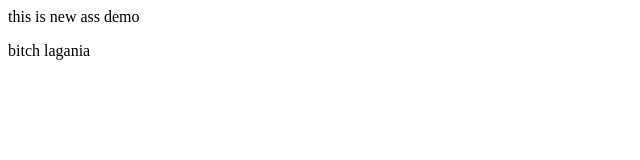
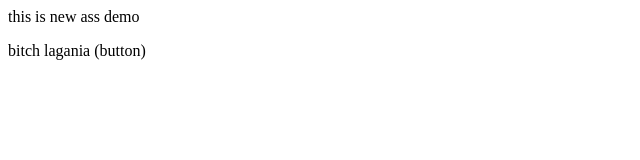
Before and after one commit to pratyushkandari26/localrepo, a plain HTML site: page index.html in a window 1280 px wide. Shown: the full height of the page, 0-640 px from the left. Drawn offline with Linux system fonts and the light colour scheme.

```diff
--- a/index.html
+++ b/index.html
@@ -1,2 +1,2 @@
 <p> this is new ass demo</p>
-<p> bitch lagania</p>
+<p> bitch lagania (button)</p>
```
